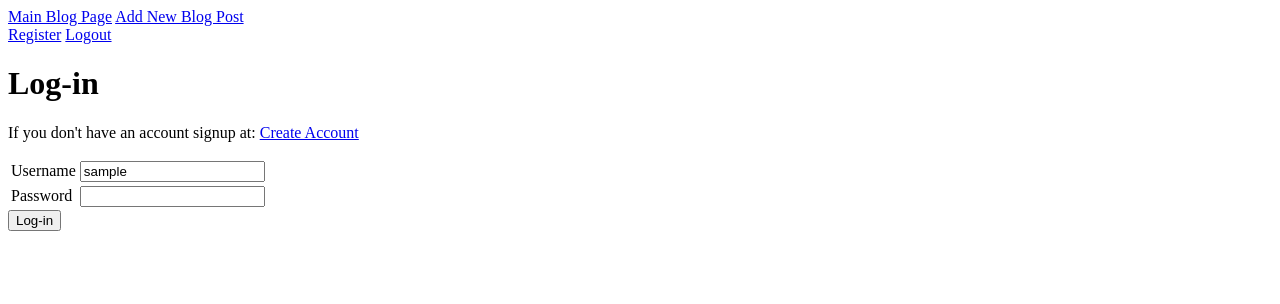
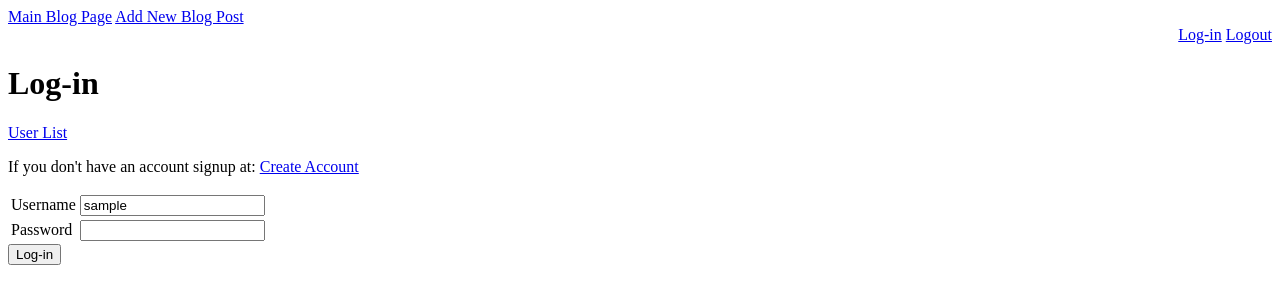
Before and after one commit to abeck30/blogz, a Flask app: template templates/login.html in a window 1280 px wide. Shown: the top 304 px of the page. Run offline with Flask 2, Linux system fonts and the light colour scheme; the visitor is signed in with stand-in values (Sample User, id 1); tables that the repository leaves empty hold one stand-in row (values such as "Sample post"); the template is opened without the code that fills it: most values are stand-ins (such as "Sample title", 1, 10 or a date in 2020).

Commit message:
on final step

```diff
--- a/main.py
+++ b/main.py
@@ -33,7 +33,7 @@ class User(db.Model):
 
 @app.before_request
 def require_login():
-    allowed_routes = ['login', 'signup']
+    allowed_routes = ['login', 'home', 'signup','blog']
     if request.endpoint not in allowed_routes and 'username' not in session:
         return redirect('/login')
 
@@ -69,15 +69,15 @@ def signup():
             flash('Fields cannot be blank', 'error')
             error = True
 
-        elif len(username) <= 3:
+        if len(username) <= 3:
             flash('Username must be more than 3 characters','error')
             error = True
 
-        elif len(password) <= 3:
+        if len(password) <= 3:
             flash('Password must be longer than 3 characters', 'error')
             error = True
 
-        elif verify != password:
+        if verify != password:
             flash('Passwords do not match. Try again', 'error')
             error = True
 
@@ -87,10 +87,8 @@ def signup():
             db.session.commit()
             session['username'] = username
             return redirect('/newblog')
-        else:
-            flash ('User already exists please log-in','error')
-
-
+        #else:
+            #flash ('User already exists please log-in','error')
 
     return render_template('signup.html')
 
@@ -102,20 +100,36 @@ def logout():
 
 @app.route ('/')
 def index():
-    return redirect ("/blogs")
+    return redirect ("/index")
+
+@app.route ('/index')
+def home():
+    user_id = request.args.get('id')
+
+    if user_id:
+       username = User.query.get(user_id)
+       return render_template('index.html',title="Blogz Users",list=username)
+
+    username = User.query.all()
+    return render_template('index.html',title="Blogz Users",list=username)
+
+ #TODO Figure out how to render multiple blogs on one page
+
 
 @app.route ('/blogs', methods=['POST', "GET"])
 def blog():
 
    post_id = request.args.get('id')
+   user_id = request.args.get('id')
 
-   if post_id:
-       #post_id_int = int(post_id)
+   if post_id and user_id:
        name = Blog.query.get(post_id)
-       return render_template('bloglist.html',title="Blogz",content="",name=name)
+       username = User.query.get(user_id)
+       return render_template('bloglist.html',title="Blogz",content="",name=name, author=username)
 
    blogs = Blog.query.all()
-   return render_template('bloglist.html',title="Blogz",content=blogs,name="")
+   username = User.query.all()
+   return render_template('bloglist.html',title="Blogz",content=blogs,name="", author=username)
 
 @app.route('/newblog', methods=['POST', "GET"])
 def newblog():
@@ -123,11 +137,12 @@ def newblog():
     if request.method == 'POST':
         blog_name = request.form['name']
         blog_content = request.form['content']
+        owner = User.query.filter_by(username=session['username']).first()
 
-        existing_blog = Blog.query.filter_by(title=blog_name).first()
+
+        existing_blog = Blog.query.filter_by(title=blog_name, owner=owner).first()
 
         if not existing_blog:
-            owner = User.query.filter_by(username=session['username']).first()
             new_blog = Blog(blog_name,blog_content,owner)
             db.session.add(new_blog)
             db.session.commit()
--- a/templates/base.html
+++ b/templates/base.html
@@ -17,9 +17,9 @@
     </div>
 
 
-    <div>
-        <a href="./signup">Register</a>
-        <a href="./login">Logout</a>
+    <div align="right">
+        <a href ="./login">Log-in</a>
+        <a href="./logout">Logout</a>
     </div>
 
     {% with messages = get_flashed_messages(with_categories=True) %}
--- a/templates/bloglist.html
+++ b/templates/bloglist.html
@@ -1,13 +1,14 @@
 {% extends "base.html" %}
 
 {% block content %}
-<h1>Build-a-Blog</h1>
+<h1>Blog List</h1>
 
 {% if content %}
 
-    {% for post in content %}
+    {% for post content %}
         <a href='/blogs?id={{post.id}}'><h3>{{post.title}}</h3></a>
         <p>{{post.body}}</p>
+        <p>written by<a href='/blogs?id={{author.id}}'>{{post.username}}</a></p>
 
     {% endfor %}
 {% else %}
--- a/templates/login.html
+++ b/templates/login.html
@@ -2,6 +2,7 @@
 
 {% block content %}
 <h1>Log-in</h1>
+<a href = "/index">User List</a>
 <p>If you don't have an account signup at: <a href="/signup">Create Account</a> </p>
 <form action="/login" method="post">
     <table>
```
Also changed, not shown: templates/index.html (added, +14 -0 lines), templates/userblogs.html (added, +14 -0 lines).
